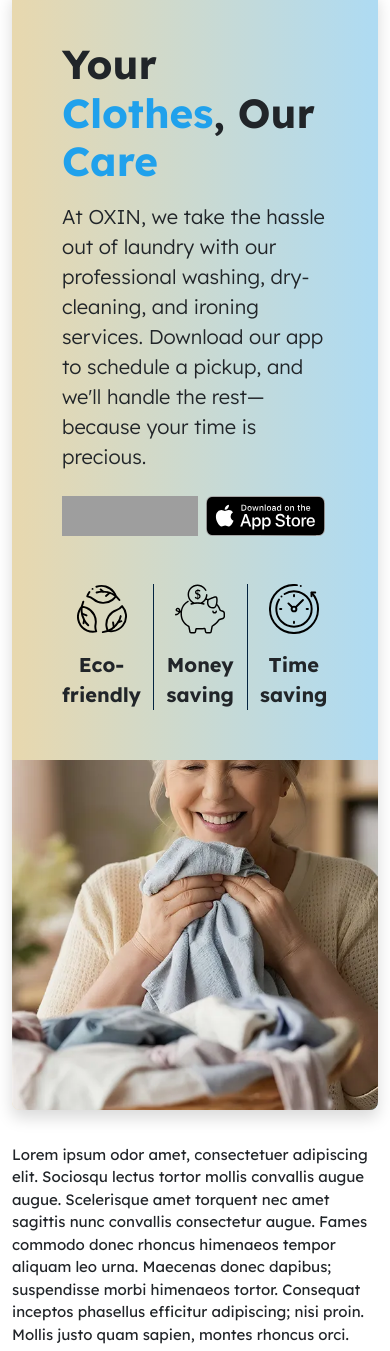
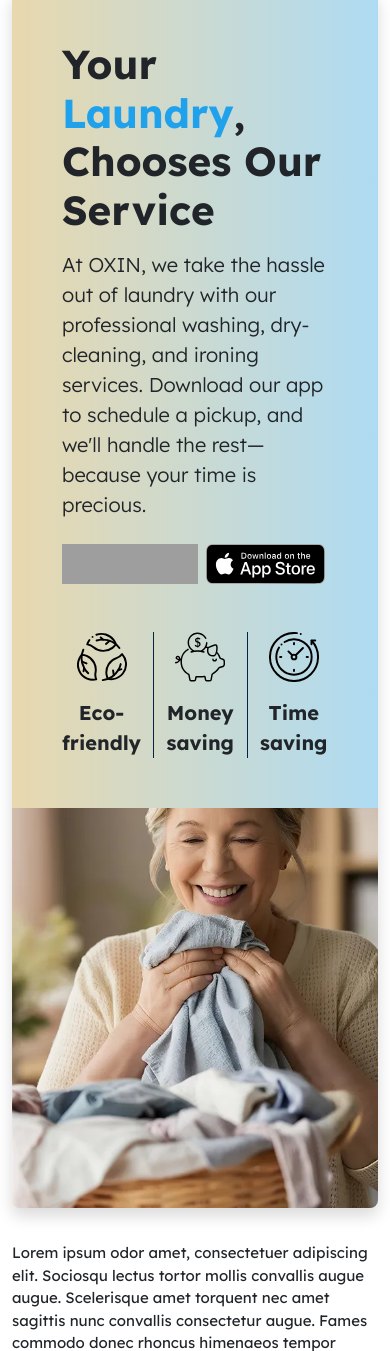
Before and after one commit to Kajaia/oxid-web-design, a PHP site: page / in a window 390 px wide. Shown: the part 73-1424 px from the top of the page. Run offline with PHP 8.4, Linux system fonts and the light colour scheme; grey boxes are pictures that could not be loaded.

Commit message:
Updated text

```diff
--- a/assets/css/style.css
+++ b/assets/css/style.css
@@ -126,10 +126,6 @@ body {
   .p-70 {
     padding: 50px;
   }
-
-  .hero-img-border-radius {
-    height: 350px;
-  }
 }
 
 @media screen and (max-width: 387.9px) {
--- a/index.html
+++ b/index.html
@@ -95,8 +95,8 @@
                   <div class="card bg-transparent border-0">
                     <div class="card-body p-70">
                       <h1 class="display-2 fw-bold">
-                        Your <span class="text-secondary">Clothes</span>, Our
-                        <span class="text-secondary">Care</span>
+                        Your <span class="text-secondary">Laundry</span>,
+                        Chooses Our Service
                       </h1>
                       <p class="lead mt-3">
                         At OXIN, we take the hassle out of laundry with our
@@ -170,7 +170,7 @@
                 <div class="col-lg-5">
                   <img
                     width="100%"
-                    height="680"
+                    height="750"
                     class="cover hero-img-border-radius"
                     src="/assets/img/photos/woman-smelling-clothes.webp"
                     alt="laundry"
```
